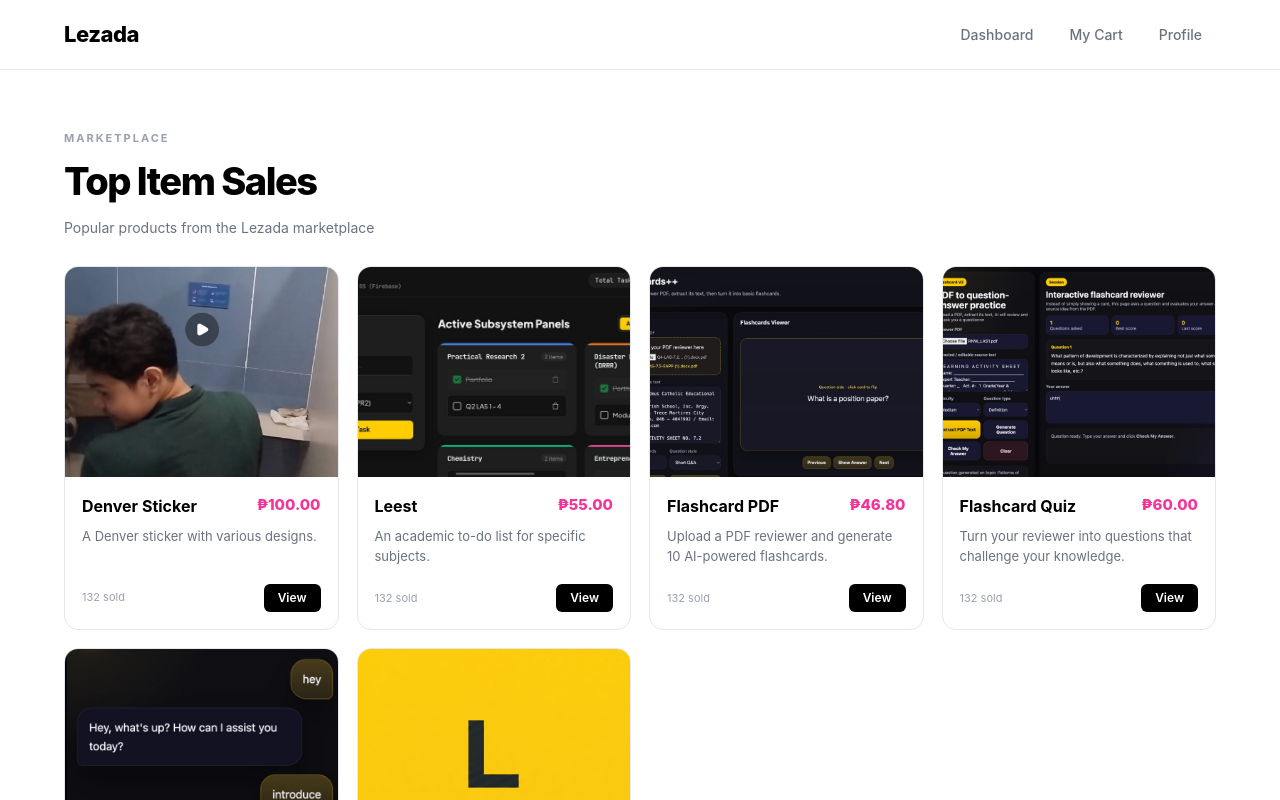
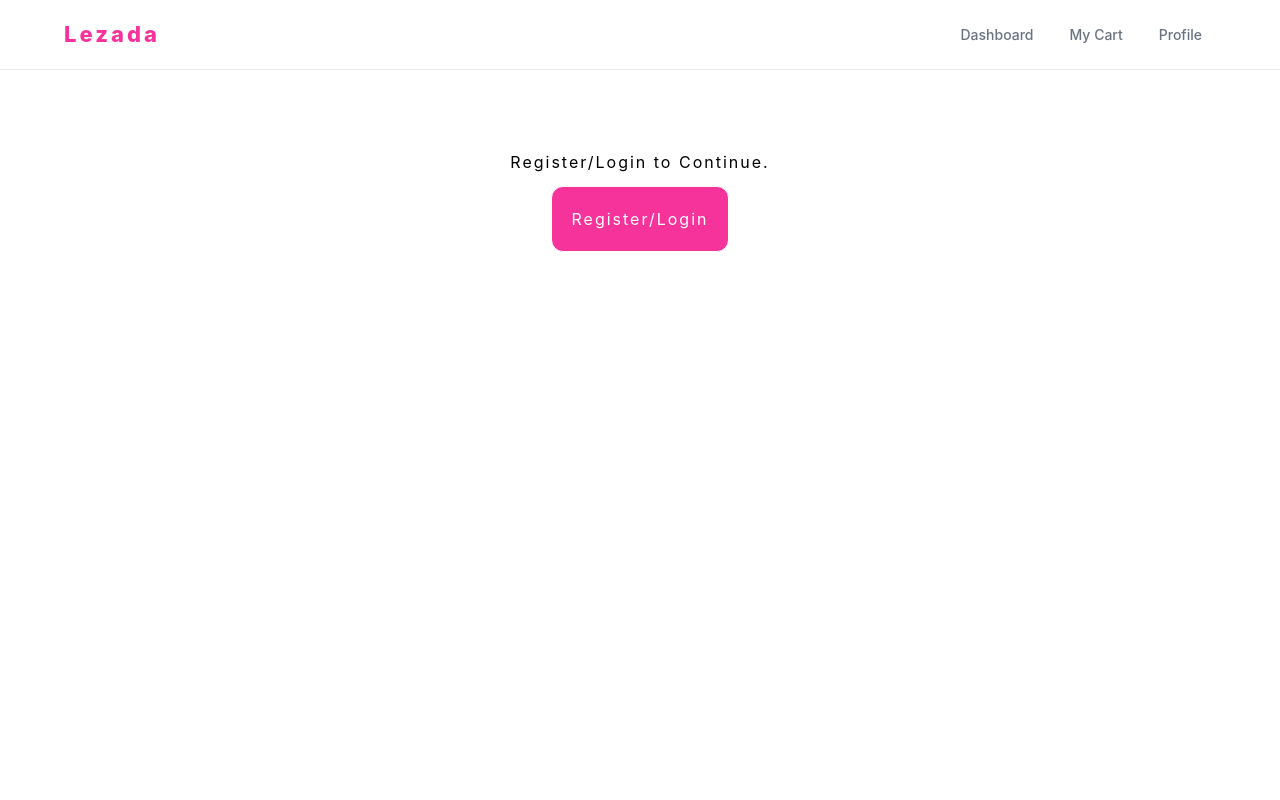
Before and after one commit to LanceeHux/react, a React (Vite) app: page / in a window 1280 px wide. Shown: the top 800 px of the page. Built offline with nearby package versions, Linux system fonts and the light colour scheme.

Commit message:
initial draft of 3 sections

```diff
--- /dev/null
+++ b/src/App.js
@@ -0,0 +1,265 @@
+const styles = {
+    header: `
+      h-[70px] px-[5%]
+      flex items-center justify-between
+      bg-white border-b border-gray-200
+      sticky top-0 z-10
+    `,
+
+    logo: `
+      m-0
+      text-[22px] font-extrabold text-pink-500 [letter-spacing:3px]
+      tracking-[-0.5px]
+    `,
+
+    nav: `
+      flex gap-2
+    `,
+
+    navBtn: `
+      px-3.5 py-2
+      rounded-lg
+      text-sm font-medium text-gray-500
+      transition-all duration-200
+      hover:bg-black hover:text-white
+    `,
+
+    main: `
+      w-[90%]
+      mx-auto
+      py-[60px]
+    `,
+
+    sectionHeader: `
+      mb-7
+    `,
+
+    eyebrow: `
+      mb-1.5
+      text-[11px] font-bold
+      tracking-[2px]
+      text-gray-400
+    `,
+
+    title: `
+      m-0
+      text-[clamp(26px,4vw,38px)]
+      font-extrabold text-pink-500 [letter-spacing:3px]
+      tracking-[-1.5px]
+    `,
+
+    subtitle: `
+      mt-2
+      text-sm text-gray-500
+    `,
+
+    itemGrid: `
+      grid
+      grid-cols-1
+      sm:grid-cols-2
+      lg:grid-cols-3
+      xl:grid-cols-4
+      gap-[18px]
+    `,
+
+    itemCard: `
+      overflow-hidden
+      bg-white
+      border border-gray-200
+      rounded-[14px]
+      transition-all duration-300
+      hover:-translate-y-1.5
+      hover:shadow-[0_15px_35px_rgba(0,0,0,0.08)]
+    `,
+
+    imageContainer: `
+      w-full h-[210px]
+      overflow-hidden
+      bg-gray-100
+    `,
+
+    itemImg: `
+      w-full h-full
+      block
+      object-cover
+      transition-transform duration-500
+      hover:scale-105
+    `,
+
+    itemContent: `
+      p-[17px]
+    `,
+
+    itemTop: `
+      flex items-start justify-between
+      gap-2.5
+    `,
+
+    itemName: `
+      m-0
+      text-base font-bold
+    `,
+
+    itemPrice: `
+      text-[15px]
+      font-extrabold
+      text-pink-500
+      whitespace-nowrap
+    `,
+
+    itemDesc: `
+      mt-2 mb-[18px]
+      min-h-[40px]
+      text-[13px]
+      leading-[1.55]
+      text-gray-500
+    `,
+
+    itemBottom: `
+      flex items-center justify-between
+    `,
+
+    itemSold: `
+      text-[11px]
+      text-gray-400
+    `,
+
+    viewBtn: `
+      px-3.5 py-1.5
+      rounded-md
+      border-0
+      bg-black text-white
+      text-xs font-semibold
+      cursor-pointer
+      transition-all duration-200
+      hover:bg-gray-700
+      hover:-translate-y-px
+    `,
+    profile: {
+      main: `
+        relative
+        overflow-hidden
+        w-full
+        bg-white
+        border border-gray-200
+        shadow-xl
+      `,
+
+      banner: `
+        h-32
+        w-full
+        bg-gradient-to-r
+        from-pink-500
+        via-rose-500
+        to-red-500
+      `,
+
+      profileHolder: `
+        relative
+        px-6 pb-6
+      `,
+
+      profileImg: `
+        absolute
+        -top-12 left-6
+        size-24
+        rounded-full
+        object-cover
+        border-4 border-white
+        shadow-lg
+        bg-gray-100
+      `,
+
+      userInfo: `
+        pt-16
+        flex
+        items-end
+        justify-between
+        gap-4
+      `,
+
+      name: `
+        text-2xl
+        font-extrabold
+        tracking-tight
+        text-gray-900
+      `,
+
+      role: `
+        mt-1
+        text-sm
+        text-gray-500
+      `,
+
+      statusBadge: `
+        px-3 py-1
+        rounded-full
+        bg-pink-100
+        text-pink-600
+        text-xs
+        font-bold
+      `,
+
+      stats: `
+        grid
+        grid-cols-2
+        gap-3
+        mt-6
+      `,
+
+      statCard: `
+        p-4
+        rounded-xl
+        bg-gray-50
+        border border-gray-100
+      `,
+
+      statValue: `
+        text-2xl
+        font-extrabold
+        text-gray-900
+      `,
+
+      statLabel: `
+        mt-1
+        text-xs
+        font-medium
+        text-gray-400
+      `,
+
+      actions: `
+        mt-6
+        pt-5
+        border-t border-gray-100
+        flex
+        justify-end
+        gap-2
+      `,
+
+      actionBtn: `
+        px-4 py-2
+        rounded-lg
+        text-sm
+        font-semibold
+        transition-all duration-200
+        border border-gray-200
+        hover:bg-gray-100
+      `,
+
+      primaryBtn: `
+        px-4 py-2
+        rounded-lg
+        text-sm
+        font-semibold
+        bg-black
+        text-white
+        transition-all duration-200
+        hover:bg-gray-700
+        hover:-translate-y-px
+      `,
+      unregisteredDiv: {
+        div: `p-5 flex flex-col gap-3 items-center [letter-spacing:2px]`,
+        btn: `bg-pink-500 text-white p-5 rounded-xl hover:bg-pink-800 [transition:0.6s_ease] border`
+      }
+    }
+  }
--- a/src/App.jsx
+++ b/src/App.jsx
@@ -1,6 +1,15 @@
 import { useState, useEffect } from "react"
+import { styles } from "./App"
+export default function App() {
+  let [activeSection, setSection] = useState("PROFILE");
+  let [isLoggedIn, setLogin] = useState(false);
 
-export default function App() {
+  const user = {
+    name: "Leeyam",
+    profileImg: "/images/L.png",
+    purchasesCount: 0,
+    status: "Buyer"
+  }
   const styles = {
     header: `
       h-[70px] px-[5%]
@@ -11,7 +20,7 @@ export default function App() {
 
     logo: `
       m-0
-      text-[22px] font-extrabold
+      text-[22px] font-extrabold text-pink-500 [letter-spacing:3px]
       tracking-[-0.5px]
     `,
 
@@ -28,7 +37,7 @@ export default function App() {
     `,
 
     main: `
-      w-[90%] max-w-[1400px]
+      w-[90%]
       mx-auto
       py-[60px]
     `,
@@ -47,7 +56,7 @@ export default function App() {
     title: `
       m-0
       text-[clamp(26px,4vw,38px)]
-      font-extrabold
+      font-extrabold text-pink-500 [letter-spacing:3px]
       tracking-[-1.5px]
     `,
 
@@ -138,52 +147,142 @@ export default function App() {
       hover:bg-gray-700
       hover:-translate-y-px
     `,
+    profile: {
+      main: `
+        relative
+        overflow-hidden
+        w-full
+        bg-white
+        border border-gray-200
+        shadow-xl
+      `,
+
+      banner: `
+        h-32
+        w-full
+        bg-gradient-to-r
+        from-pink-500
+        via-rose-500
+        to-red-500
+      `,
+
+      profileHolder: `
+        relative
+        px-6 pb-6
+      `,
+
+      profileImg: `
+        absolute
+        -top-12 left-6
+        size-24
+        rounded-full
+        object-cover
+        border-4 border-white
+        shadow-lg
+        bg-gray-100
+      `,
+
+      userInfo: `
+        pt-16
+        flex
+        items-end
+        justify-between
+        gap-4
+      `,
+
+      name: `
+        text-2xl
+        font-extrabold
+        tracking-tight
+        text-gray-900
+      `,
+
+      role: `
+        mt-1
+        text-sm
+        text-gray-500
+      `,
+
+      statusBadge: `
+        px-3 py-1
+        rounded-full
+        bg-pink-100
+        text-pink-600
+        text-xs
+        font-bold
+      `,
+
+      stats: `
+        grid
+        grid-cols-2
+        gap-3
+        mt-6
+      `,
+
+      statCard: `
+        p-4
+        rounded-xl
+        bg-gray-50
+        border border-gray-100
+      `,
+
+      statValue: `
+        text-2xl
+        font-extrabold
+        text-gray-900
+      `,
+
+      statLabel: `
+        mt-1
+        text-xs
+        font-medium
+        text-gray-400
+      `,
+
+      actions: `
+        mt-6
+        pt-5
+        border-t border-gray-100
+        flex
+        justify-end
+        gap-2
+      `,
+
+      actionBtn: `
+        px-4 py-2
+        rounded-lg
+        text-sm
+        font-semibold
+        transition-all duration-200
+        border border-gray-200
+        hover:bg-gray-100
+      `,
+
+      primaryBtn: `
+        px-4 py-2
+        rounded-lg
+        text-sm
+        font-semibold
+        bg-black
+        text-white
+        transition-all duration-200
+        hover:bg-gray-700
+        hover:-translate-y-px
+      `,
+      unregisteredDiv: {
+        div: `p-5 flex flex-col gap-3 items-center [letter-spacing:2px]`,
+        btn: `bg-pink-500 text-white p-5 rounded-xl hover:bg-pink-800 [transition:0.6s_ease] border`
+      }
+    }
   }
 
   const items = [
-    {
-      name: "Denver Sticker",
-      price: 100,
-      desc: "A Denver sticker with various designs.",
-      img: "/images/denver.jpeg",
-      sold: 132
-    },
-    {
-      name: "Leest",
-      price: 55,
-      desc: "An academic to-do list for specific subjects.",
-      img: "/images/leest.jpeg",
-      sold: 132
-    },
-    {
-      name: "Flashcard PDF",
-      price: 46.8,
-      desc: "Upload a PDF reviewer and generate 10 AI-powered flashcards.",
-      img: "/images/flashcard.jpg",
-      sold: 132
-    },
-    {
-      name: "Flashcard Quiz",
-      price: 60,
-      desc: "Turn your reviewer into questions that challenge your knowledge.",
-      img: "/images/flashcards-v2.jpeg",
-      sold: 132
-    },
-    {
-      name: "Lee+",
-      price: 98.4,
-      desc: "AI powered by the Grok API.",
-      img: "/images/leeplus.jpeg",
-      sold: 132
-    },
-    {
-      name: "Keychain Dog",
-      price: 9.81,
-      desc: "A cute fancy keychain dog.",
-      img: "/images/L.png",
-      sold: 132
-    }
-  ]
+    {name: "Leest", price: 55, desc: "An academic to-do lists for specific subjects.", img: "/images/leest.jpeg", sold: 132},
+    {name: "Flashcard PDF", price: 46.8, desc: "Just upload a pdf of your school reviewer then boom. you have your 10 flashcards that is generated by AI from your uploaded PDF file.", img: "/images/flashcard.jpg", sold: 132},
+    {name: "Flashcard Quiz", price: 60, desc: "Just another flashcard project but instead of just informing---this will formulate a question that will challenge you", img: "/images/flashcards-v2.jpeg", sold: 132},
+    {name: "Lee+", price: 98.40, desc: "AI Powered by Grok API.", img: "/images/leeplus.jpeg", sold: 132},
+    {name: "Denver Sticker", price: 100, desc: "A denver sticker consist of many variety, one is peeing in the toilet.", img: "/images/L.png", sold: 132},
+    {name: "Keychain Dog", price: 9.81, desc: "A cute fancy keychain dog", img: "/images/L.png", sold: 132}, ];
 
   return (
     <>
@@ -191,12 +290,13 @@ export default function App() {
         <h1 className={styles.logo}>Lezada</h1>
 
         <nav className={styles.nav}>
-          <a href="#" className={styles.navBtn}>Dashboard</a>
-          <a href="#" className={styles.navBtn}>My Cart</a>
-          <a href="#" className={styles.navBtn}>Profile</a>
+          <a onClick={() => setSection("DASHBOARD")} className={styles.navBtn}>Dashboard</a>
+          <a onClick={() => setSection("MY_CART")} className={styles.navBtn}>My Cart</a>
+          <a onClick={() => setSection("PROFILE")} className={styles.navBtn}>Profile</a>
         </nav>
       </header>
-
+      {
+        activeSection === "DASHBOARD" && (
           <main className={styles.main}>
             <div className={styles.sectionHeader}>
               <p className={styles.eyebrow}>MARKETPLACE</p>
@@ -209,7 +309,6 @@ export default function App() {
                 Popular products from the Lezada marketplace
               </p>
             </div>
-
             <section className={styles.itemGrid}>
             {items.map((item, index) => (
                 <article
@@ -253,6 +352,77 @@ export default function App() {
               ))}
             </section>
           </main>
+        )
+      }
+
+      {/* PROFILE */}
+      {/* PROFILE LOGIN*/}
+      {activeSection === "PROFILE" && isLoggedIn === true && (
+        <main>
+          <div className={styles.profile.main}>
+            {/* Banner */}
+            <div className={styles.profile.banner} />
+            {/* Profile information */}
+            <div className={styles.profile.profileHolder}>
+              <img
+                className={styles.profile.profileImg}
+                src={user.profileImg}
+                alt={user.name}
+              />
+              <div className={styles.profile.userInfo}>
+                <div>
+                  <h1 className={styles.profile.name}>
+                    {user.name}
+                  </h1>
+                  <p className={styles.profile.role}>
+                    Lezada {user.status}
+                  </p>
+                </div>
+                <span className={styles.profile.statusBadge}>
+                  {user.status}
+                </span>
+              </div>
+              {/* Statistics */}
+              <div className={styles.profile.stats}>
+                <div className={styles.profile.statCard}>
+                  <p className={styles.profile.statValue}>
+                    {user.purchasesCount}
+                  </p>
+                  <p className={styles.profile.statLabel}>
+                    Items Purchased
+                  </p>
+                </div>
+                <div className={styles.profile.statCard}>
+                  <p className={styles.profile.statValue}>
+                    ₱0.00
+                  </p>
+                  <p className={styles.profile.statLabel}>
+                    Total Spent
+                  </p>
+                </div>
+              </div>
+              {/* Actions */}
+              <div className={styles.profile.actions}>
+                <button className={styles.profile.actionBtn}>
+                  Edit Profile
+                </button>
+                <button className={styles.profile.primaryBtn}>
+                  My Purchases
+                </button>
+              </div>
+            </div>
+          </div>
+        </main>
+      )}
+      {/* PROFILE LOGOUT */}
+      {activeSection === "PROFILE" && isLoggedIn === false && (
+        <main className={styles.main}>
+          <div className={styles.profile.unregisteredDiv.div}>
+          <h1>Register/Login to Continue.</h1>
+          <button onClick={() => loginDiv()} className={styles.profile.unregisteredDiv.btn}>Register/Login</button>
+          </div>
+        </main>
+      )}
     </>
   )
 }
--- /dev/null
+++ b/src/assets/test.js
@@ -0,0 +1,3 @@
+export function testingggg() {
+    console.log("hello");
+}
--- /dev/null
+++ b/src/test.js
@@ -0,0 +1,3 @@
+export function testingggg() {
+    console.log("hello");
+}
```
Lines whose indentation alone changed are shown as unchanged.
